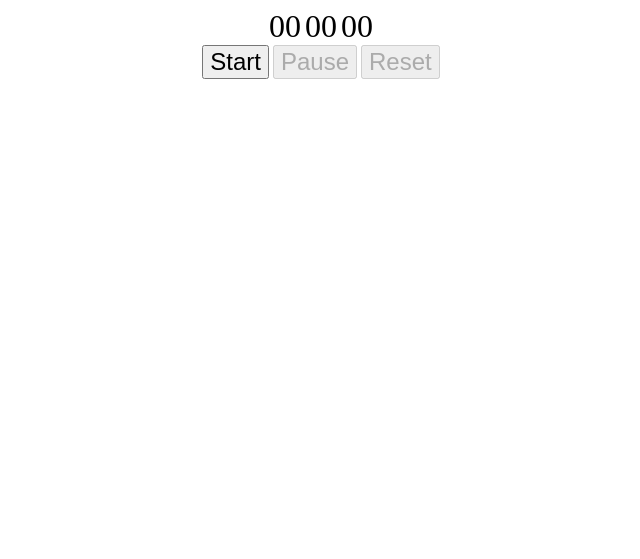
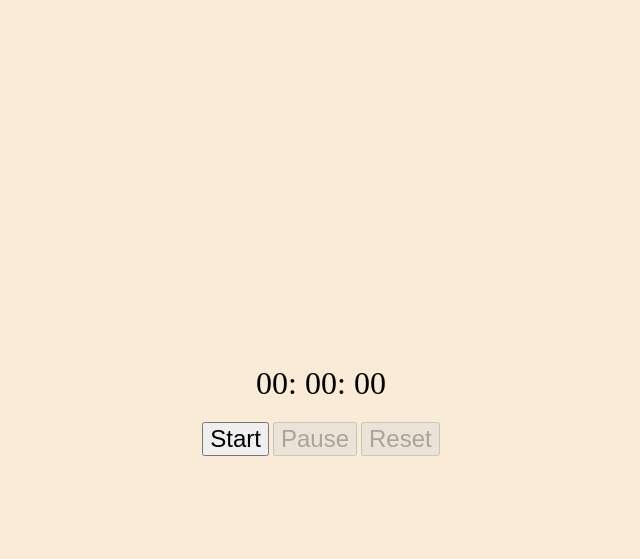
Before and after one commit to kapsmendhe/Stopwatch, a plain HTML site: page index.html in a window 1280 px wide. Shown: the whole page, without its empty margins (319-959 px from the left). Drawn offline with Linux system fonts and the light colour scheme.

Commit message:
adding CSS

```diff
--- a/index.css
+++ b/index.css
@@ -1,16 +1,33 @@
+* {
+  box-sizing: border-box;
+}
+
+body {
+  background-color: antiquewhite;
+  display: flex;
+  flex-direction: column;
+  align-items: center;
+  justify-content: center;
+  height: 100vh;
+  overflow: hidden;
+  margin: 0;
+}
+
 .container {
   display: flex;
   flex-direction: column;
-  justify-content: space-around;
+  /* justify-content: space-around; */
   align-items: center;
   align-self: center;
+
+  padding: 100px;
 }
 
-#houres,
+/* #houres,
 #minutes,
 #seconds {
   font-size: xx-large;
-}
+} */
 
 #start,
 #pause,
@@ -19,7 +36,9 @@
 }
 
 .stopwatch {
-  justify-content: space-around;
+  padding: 20px;
+  font-size: xx-large;
+  /* justify-content: space-around; */
 }
 
 .btn {
--- a/index.html
+++ b/index.html
@@ -12,8 +12,8 @@
 <body>
     <div class="container">
         <div class="stopwatch">
-            <span id="houres">00</span>
-            <span id="minutes">00</span>
+            <span id="houres">00</span>:
+            <span id="minutes">00</span>:
             <span id="seconds">00</span>
         </div>
         <div class="btn">
```
